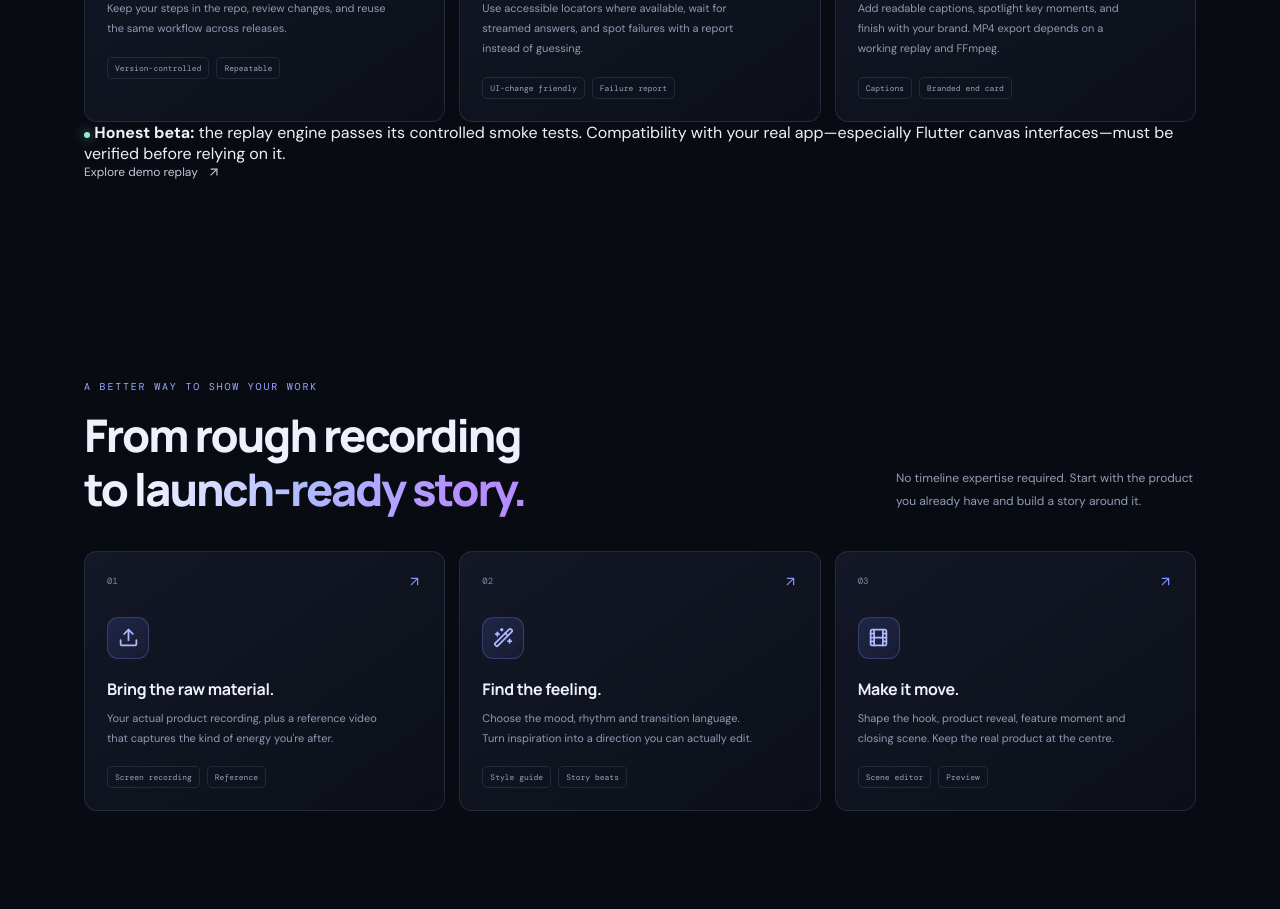
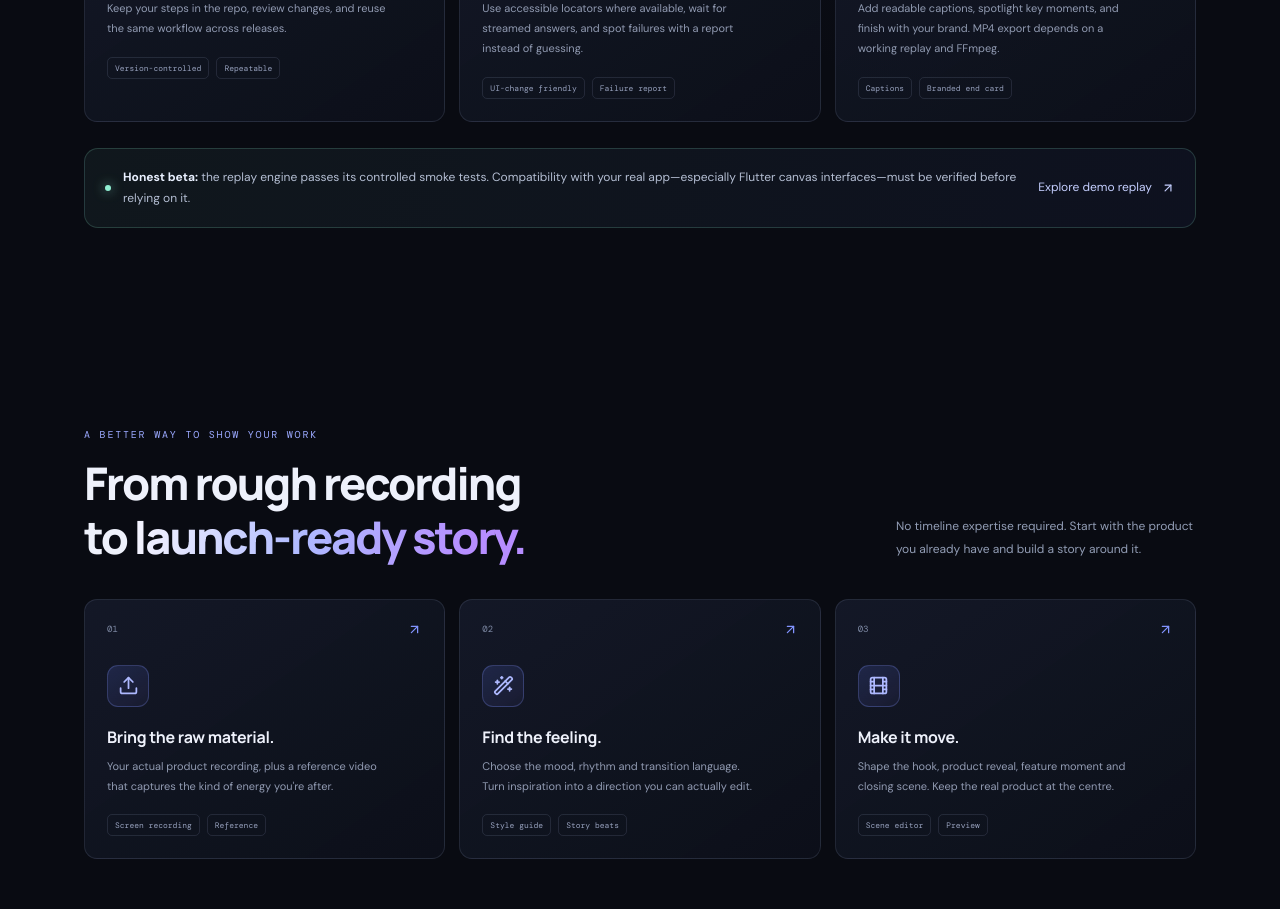
Before and after one commit to arhan1-hub/Cutlume, a Next.js app: page / in a window 1280 px wide. Shown: the part 1320-2229 px from the top of the page. Built offline with nearby package versions, Linux system fonts and the light colour scheme.

Commit message:
Style founder workflow section and transparent beta note

```diff
--- a/app/globals.css
+++ b/app/globals.css
@@ -616,3 +616,11 @@ button:disabled{opacity:.65;cursor:wait;transform:none}
 @keyframes replayFloat{0%,100%{transform:translateY(0)}50%{transform:translateY(-6px)}}
 .replay-root button:focus-visible,.replay-root a:focus-visible,.replay-root input:focus-visible,.replay-root select:focus-visible{outline:3px solid rgba(244,119,69,.35);outline-offset:3px}
 @media(prefers-reduced-motion:reduce){.replay-root .replay-step-card,.replay-root .replay-art-window,.replay-root .replay-art-video{animation:none!important}}
+
+
+/* Founder-first landing additions */
+.founder-note{display:flex;align-items:center;gap:12px;margin-top:26px;padding:18px 20px;border:1px solid rgba(145,240,211,.18);border-radius:14px;background:linear-gradient(110deg,rgba(145,240,211,.055),rgba(104,127,255,.055));color:#b5bfd4;font-size:12px;line-height:1.75}
+.founder-note .status-dot{flex:0 0 6px}
+.founder-note strong{color:#e9f0ff}
+.founder-note .text-link{margin-left:auto;white-space:nowrap;color:#c5cfff}
+@media(max-width:760px){.founder-note{align-items:flex-start;flex-wrap:wrap;padding:16px}.founder-note .text-link{margin-left:18px}}
```
